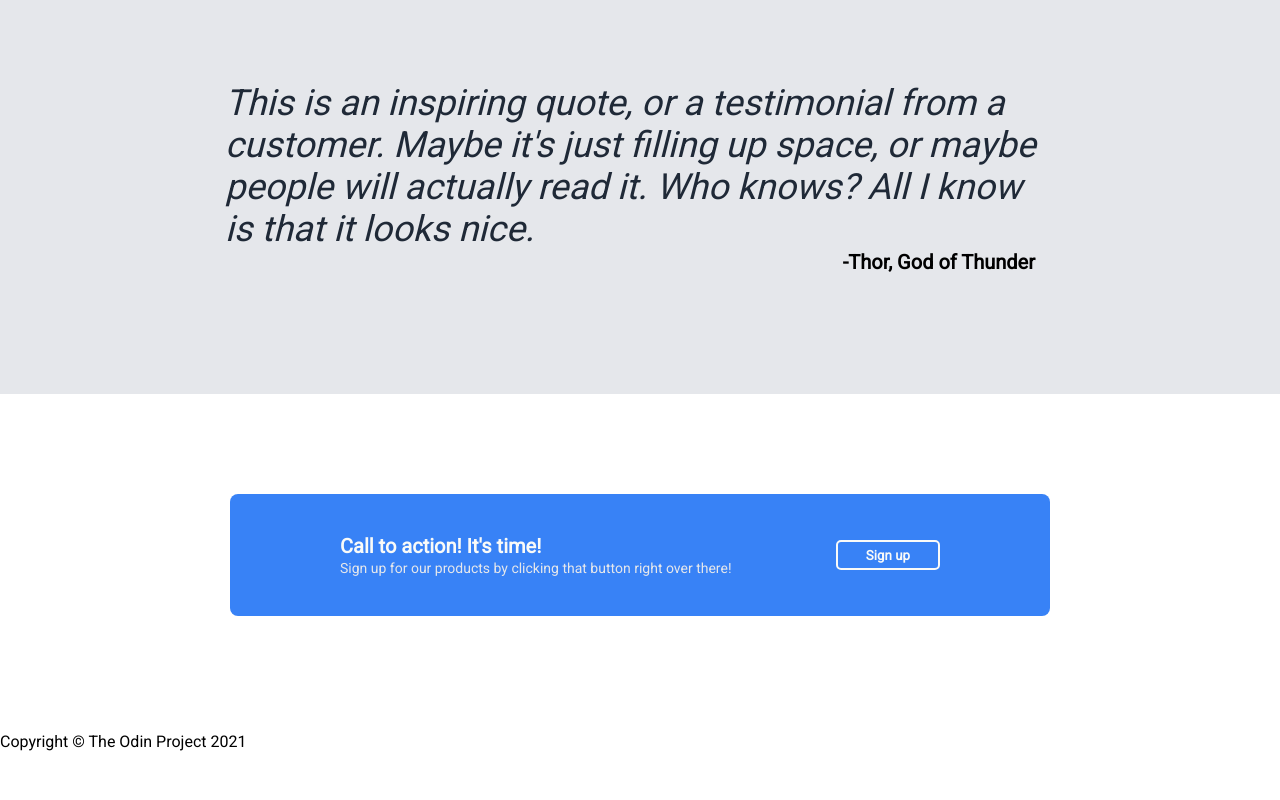
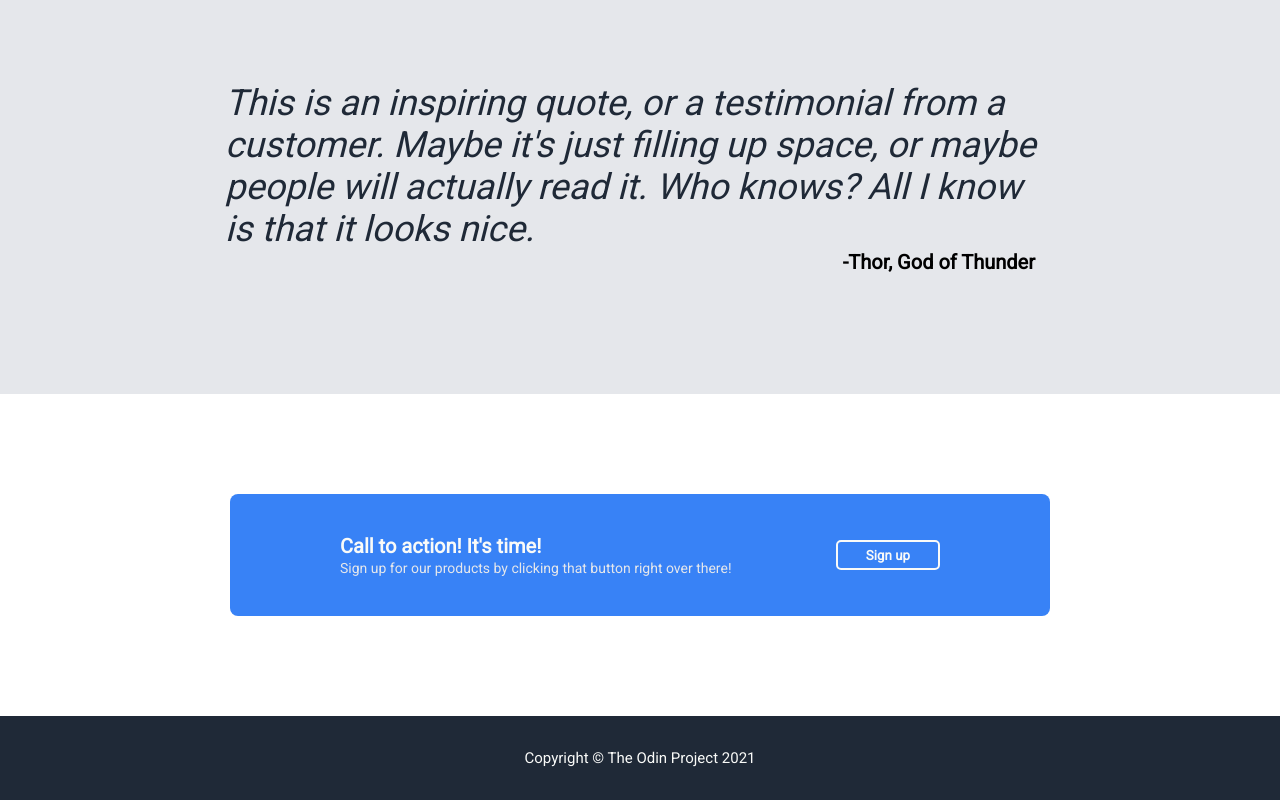
Before and after one commit to paulomonsale/landing-page, a plain HTML site: page index.html in a window 1280 px wide. Shown: the part 969-1769 px from the top of the page. Before the commit the page ends 1736 px from the top, so only its background shows below. Drawn offline with Linux system fonts and the light colour scheme.

Commit message:
Style footer

```diff
--- a/style.css
+++ b/style.css
@@ -122,6 +122,15 @@ button {
   gap: 2px;
 }
 
+.footer {
+  background-color: #1F2937;
+  color: #F9FAF8;
+  padding: 18px;
+  display: flex;
+  justify-content: center;
+  align-items: center;
+}
+
 #button-1 {
   border: none;
   padding: 8px 32px;
@@ -197,6 +206,10 @@ button {
   margin-top: 8px;
 }
 
+.footer p {
+  font-size: 15px;
+}
+
 a,
 .hero p {
   color: #E5E7EB;
```
